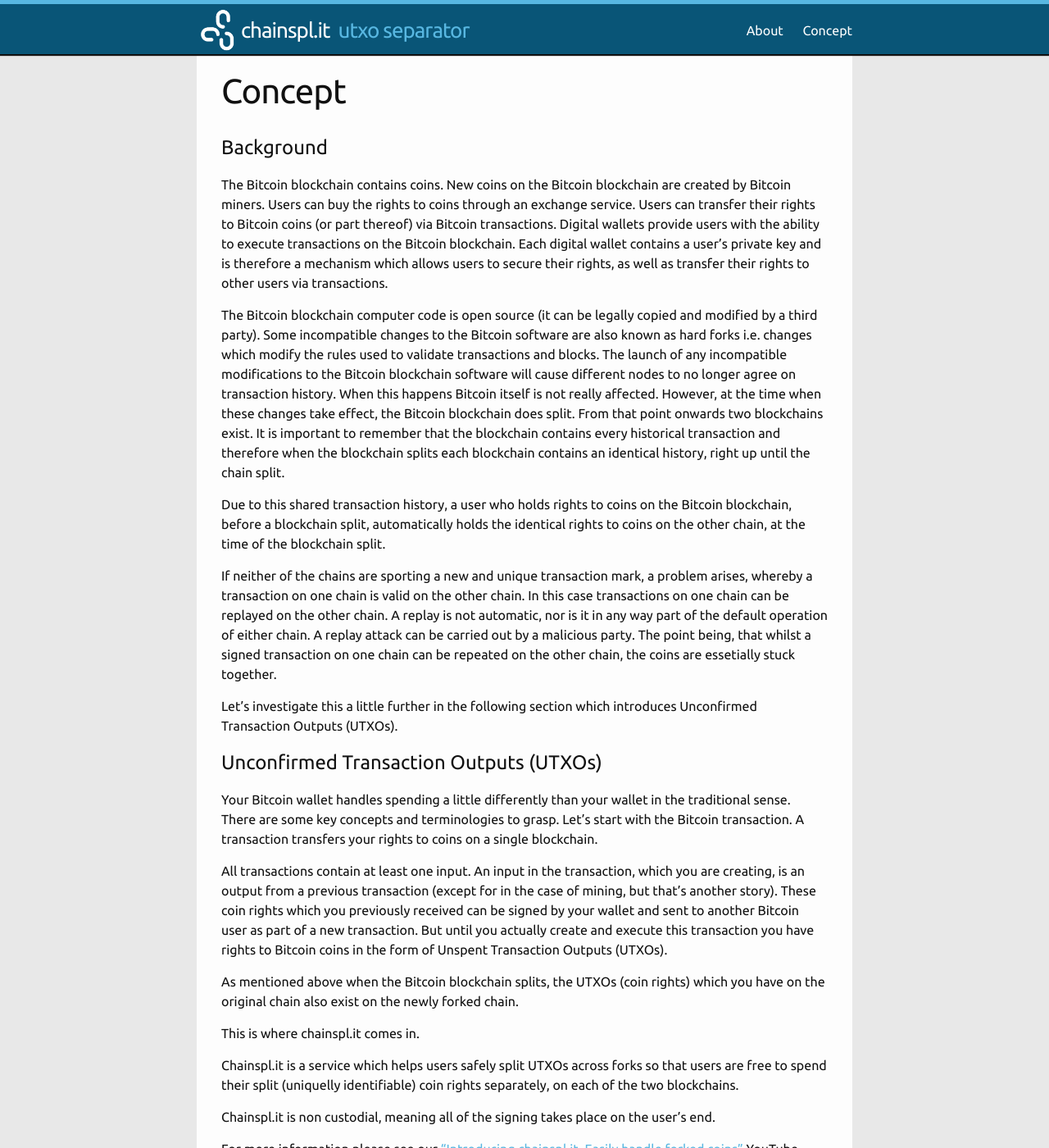
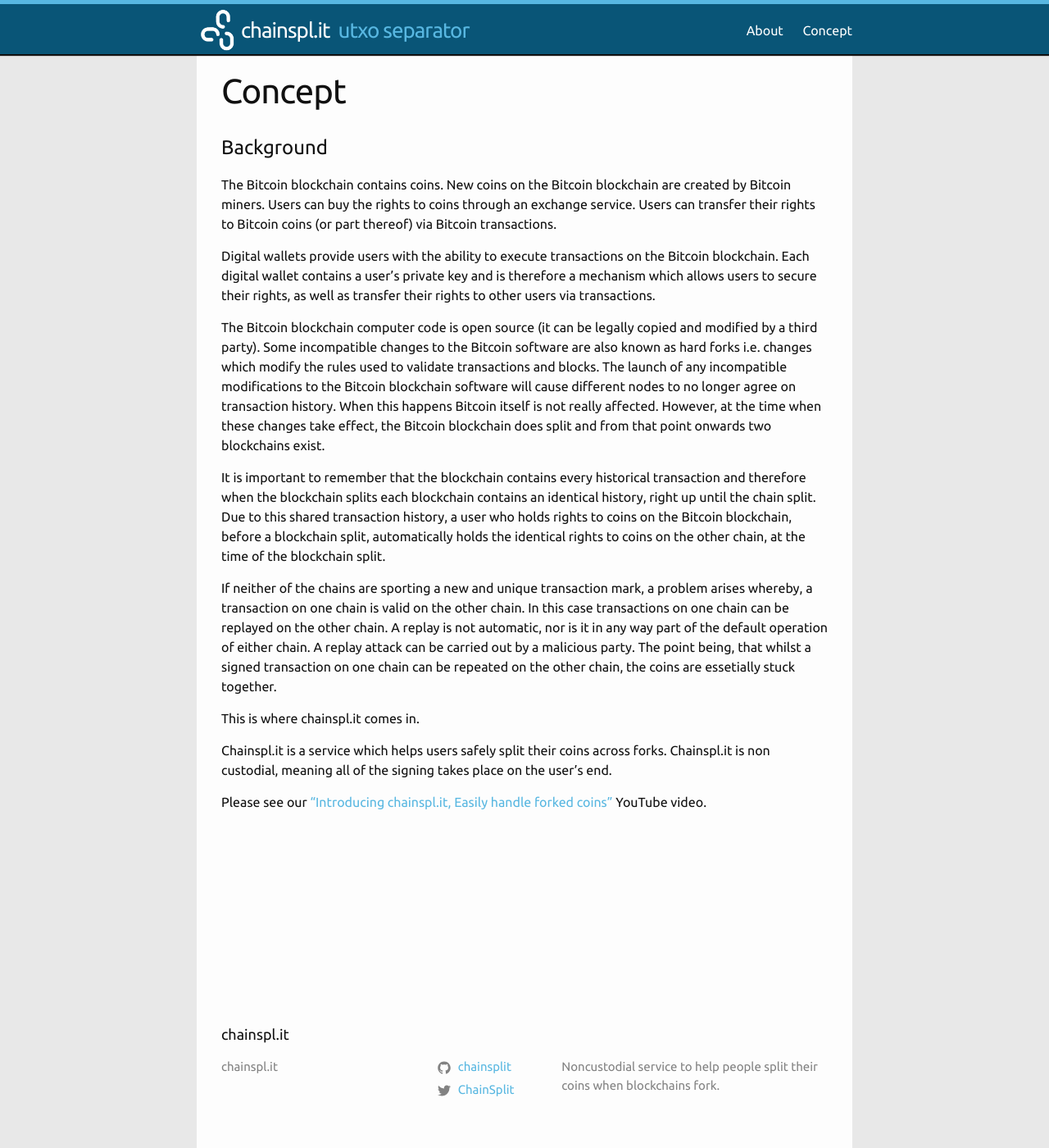
Before and after one commit to chainsplit/chainsplit-www, a Jekyll site: the page built from _pages/concept.md, in a window 1280 px wide and 1400 px high. Shown: the whole window at 82% size. Built offline with Jekyll 4.4.1, drawn with Linux system fonts in a browser that asks for light colours.

Commit message:
Simplifying content
The branding is becoming more consistent; moving away from UTXO terminology (UTXO splitter etc.). This document has not been updated to reflect the chainsplit branding. It is hoped that as new documents become available (which talk about split propagation, splitcoins etc) the removal of UTXO wording (whilst technically more correct that using the term "coin") will make it easier to understand.

```diff
--- a/_pages/concept.md
+++ b/_pages/concept.md
@@ -5,27 +5,18 @@
 ---
 
 # Background
-The Bitcoin blockchain contains coins. New coins on the Bitcoin blockchain are created by Bitcoin miners. Users can buy the rights to coins through an exchange service. Users can transfer their rights to Bitcoin coins (or part thereof) via Bitcoin transactions. Digital wallets provide users with the ability to execute transactions on the Bitcoin blockchain. Each digital wallet contains a user’s private key and is therefore a mechanism which allows users to secure their rights, as well as transfer their rights to other users via transactions.
+The Bitcoin blockchain contains coins. New coins on the Bitcoin blockchain are created by Bitcoin miners. Users can buy the rights to coins through an exchange service. Users can transfer their rights to Bitcoin coins (or part thereof) via Bitcoin transactions.
 
-The Bitcoin blockchain computer code is open source (it can be legally copied and modified by a third party). Some incompatible changes to the Bitcoin software are also known as hard forks i.e. changes which modify the rules used to validate transactions and blocks. The launch of any incompatible modifications to the Bitcoin blockchain software will cause different nodes to no longer agree on transaction history. When this happens Bitcoin itself is not really affected. However, at the time when these changes take effect, the Bitcoin blockchain does split. From that point onwards two blockchains exist. It is important to remember that the blockchain contains every historical transaction and therefore when the blockchain splits each blockchain contains an identical history, right up until the chain split.
+Digital wallets provide users with the ability to execute transactions on the Bitcoin blockchain. Each digital wallet contains a user’s private key and is therefore a mechanism which allows users to secure their rights, as well as transfer their rights to other users via transactions.
 
-Due to this shared transaction history, a user who holds rights to coins on the Bitcoin blockchain, before a blockchain split, automatically holds the identical rights to coins on the other chain, at the time of the blockchain split.
+The Bitcoin blockchain computer code is open source (it can be legally copied and modified by a third party). Some incompatible changes to the Bitcoin software are also known as hard forks i.e. changes which modify the rules used to validate transactions and blocks. The launch of any incompatible modifications to the Bitcoin blockchain software will cause different nodes to no longer agree on transaction history. When this happens Bitcoin itself is not really affected. However, at the time when these changes take effect, the Bitcoin blockchain does split and from that point onwards two blockchains exist.
 
-If neither of the chains are sporting a new and unique transaction mark, a problem arises, whereby a transaction on one chain is valid on the other chain. In this case transactions on one chain can be replayed on the other chain. A replay is not automatic, nor is it in any way part of the default operation of either chain. A replay attack can be carried out by a malicious party. The point being, that whilst a signed transaction on one chain can be repeated on the other chain, the coins are essetially stuck together.
+It is important to remember that the blockchain contains every historical transaction and therefore when the blockchain splits each blockchain contains an identical history, right up until the chain split. Due to this shared transaction history, a user who holds rights to coins on the Bitcoin blockchain, before a blockchain split, automatically holds the identical rights to coins on the other chain, at the time of the blockchain split.
 
-Let's investigate this a little further in the following section which introduces Unconfirmed Transaction Outputs (UTXOs).
-
-# Unconfirmed Transaction Outputs (UTXOs)
-Your Bitcoin wallet handles spending a little differently than your wallet in the traditional sense. There are some key concepts and terminologies to grasp. Let’s start with the Bitcoin transaction. A transaction transfers your rights to coins on a single blockchain.
-
-All transactions contain at least one input. An input in the transaction, which you are creating, is an output from a previous transaction (except for in the case of mining, but that’s another story). These coin rights which you previously received can be signed by your wallet and sent to another Bitcoin user as part of a new transaction. But until you actually create and execute this transaction you have rights to Bitcoin coins in the form of Unspent Transaction Outputs (UTXOs).
-
-As mentioned above when the Bitcoin blockchain splits, the UTXOs (coin rights) which you have on the original chain also exist on the newly forked chain.
+If neither of the chains are sporting a new and unique transaction mark, a problem arises whereby, a transaction on one chain is valid on the other chain. In this case transactions on one chain can be replayed on the other chain. A replay is not automatic, nor is it in any way part of the default operation of either chain. A replay attack can be carried out by a malicious party. The point being, that whilst a signed transaction on one chain can be repeated on the other chain, the coins are essetially stuck together.
 
 This is where chainspl.it comes in.
 
-Chainspl.it is a service which helps users safely split UTXOs across forks so that users are free to spend their split (uniquelly identifiable) coin rights separately, on each of the two blockchains.
+Chainspl.it is a service which helps users safely split their coins across forks. Chainspl.it is non custodial, meaning all of the signing takes place on the user’s end.
 
-Chainspl.it is non custodial, meaning all of the signing takes place on the user’s end.
-
-For more information please see our ["Introducing chainspl.it, Easily handle forked coins"]("https://www.youtube.com/watch?v=wWkdfnqjpug&feature=youtu.be&a="){:target="_blank"} YouTube video.
+Please see our ["Introducing chainspl.it, Easily handle forked coins"]("https://www.youtube.com/watch?v=wWkdfnqjpug&feature=youtu.be&a="){:target="_blank"} YouTube video.
```
